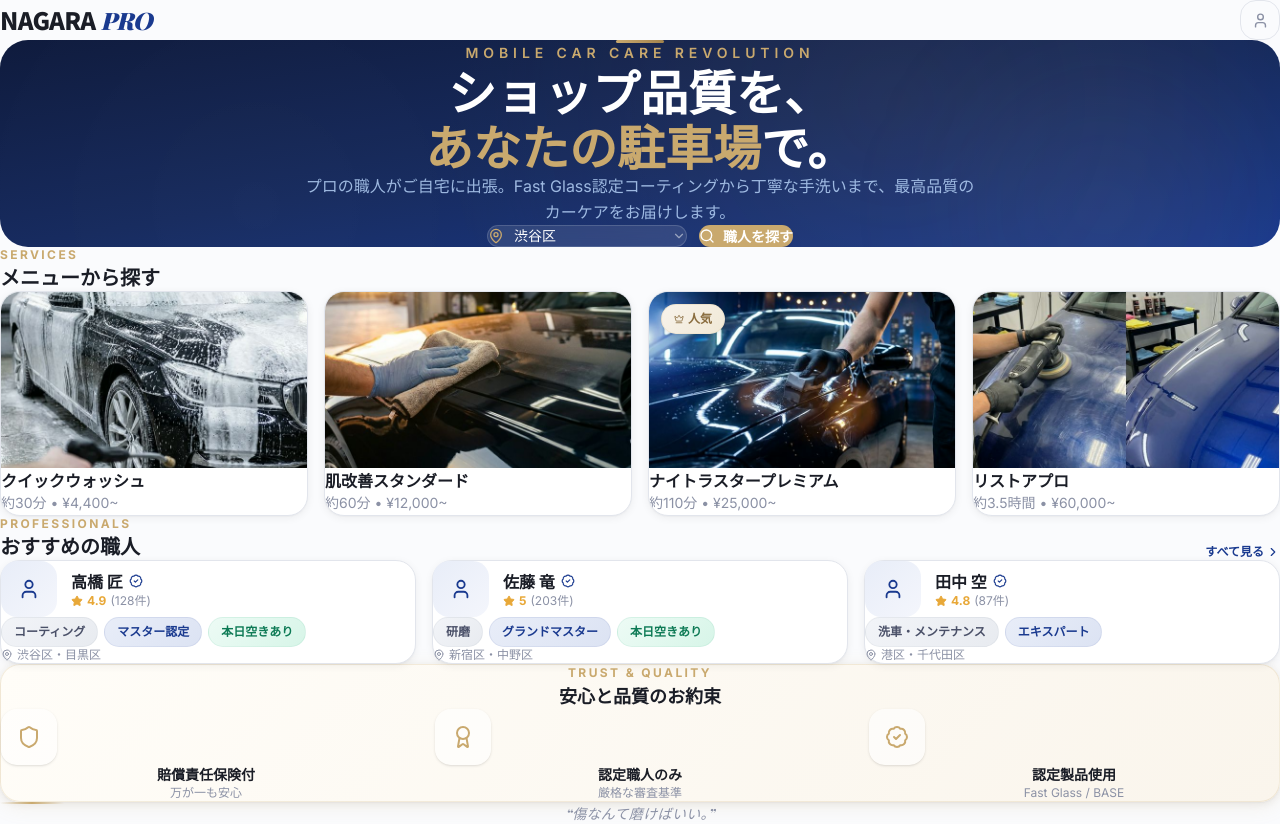
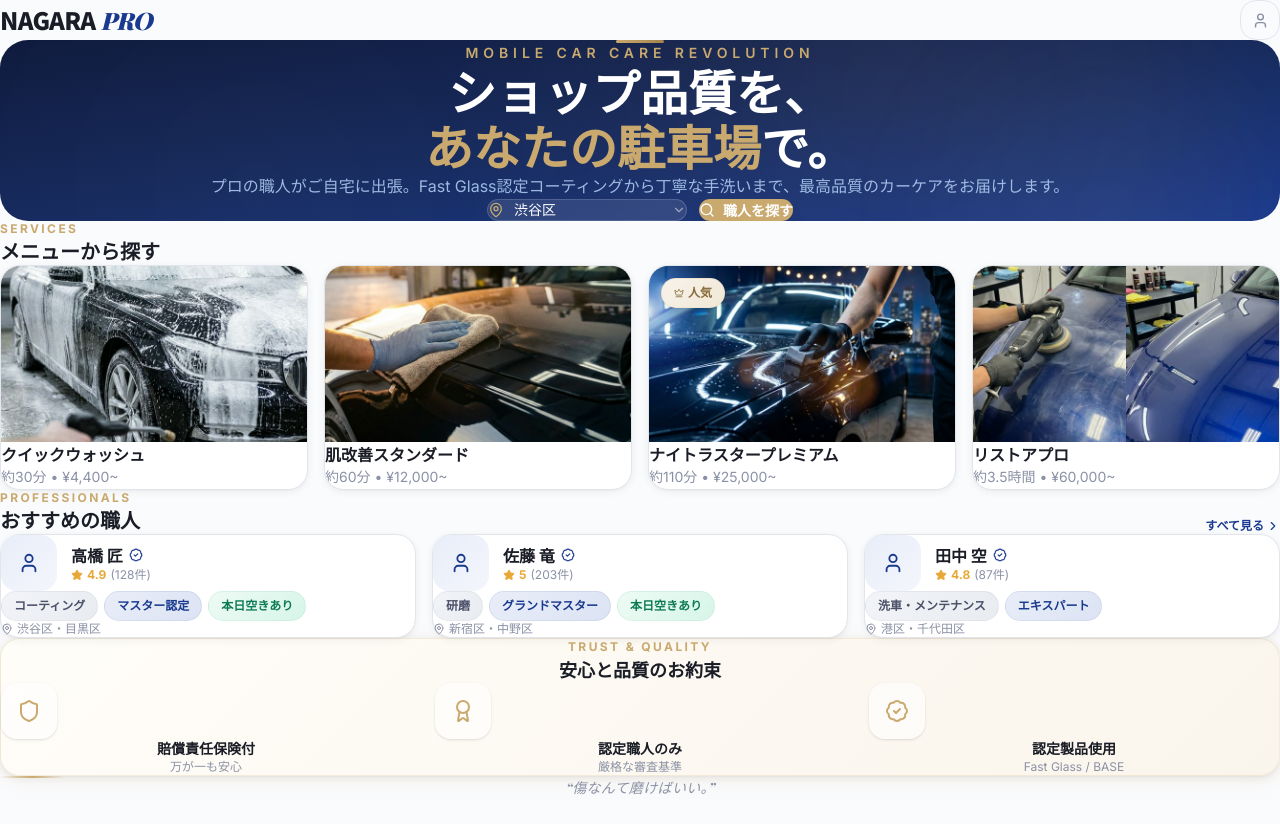
Before and after one commit to ryuji26/nagara-connect, a Next.js app: page / in a window 1280 px wide. After the commit the page ends 800 px from the top, so only its background shows below. Built offline with nearby package versions, Linux system fonts and the light colour scheme.

Commit message:
fix: max-width制限を全削除で画面いっぱい表示 + 説明文を一行に

```diff
--- a/src/app/page.tsx
+++ b/src/app/page.tsx
@@ -51,7 +51,7 @@ export default function NagaraProPage() {
       {view === 'home' && (
         <div className="animate-fade-in">
           {/* Header */}
-          <header className="px-6 md:px-12 lg:px-20 pt-5 pb-4 flex items-center justify-between max-w-[1600px] mx-auto">
+          <header className="px-6 md:px-12 lg:px-20 pt-5 pb-4 flex items-center justify-between ">
             <h1 className="font-heading text-xl md:text-2xl font-black tracking-tight">
               NAGARA <span className="text-primary font-display italic">PRO</span>
             </h1>
@@ -61,7 +61,7 @@ export default function NagaraProPage() {
           </header>
 
           {/* Hero */}
-          <section className="px-6 md:px-12 lg:px-20 py-6 md:py-12 max-w-[1600px] mx-auto">
+          <section className="px-6 md:px-12 lg:px-20 py-6 md:py-12 ">
             <div className="relative rounded-[28px] overflow-hidden">
               {/* Background layers */}
               <div className="absolute inset-0 bg-gradient-to-br from-[#0f1b3d] via-[#162a5e] to-[#1a3a8f]" />
@@ -76,7 +76,7 @@ export default function NagaraProPage() {
                   ショップ品質を、<br />
                   <span className="text-accent-gold">あなたの駐車場</span>で。
                 </h2>
-                <p className="text-sm md:text-base text-blue-200/80 max-w-2xl mx-auto leading-relaxed mb-8">
+                <p className="text-sm md:text-base text-blue-200/80 leading-relaxed mb-8">
                   プロの職人がご自宅に出張。Fast Glass認定コーティングから丁寧な手洗いまで、最高品質のカーケアをお届けします。
                 </p>
 
@@ -97,7 +97,7 @@ export default function NagaraProPage() {
           </section>
 
           {/* Service Categories */}
-          <section className="px-6 md:px-12 lg:px-20 pb-10 max-w-[1600px] mx-auto">
+          <section className="px-6 md:px-12 lg:px-20 pb-10 ">
             <div className="flex items-end justify-between mb-5">
               <div>
                 <p className="text-xs font-bold text-accent-gold tracking-[0.2em] uppercase mb-1">Services</p>
@@ -124,7 +124,7 @@ export default function NagaraProPage() {
           </section>
 
           {/* Featured Detailers */}
-          <section className="px-6 md:px-12 lg:px-20 pb-10 max-w-[1600px] mx-auto">
+          <section className="px-6 md:px-12 lg:px-20 pb-10 ">
             <div className="flex items-end justify-between mb-5">
               <div>
                 <p className="text-xs font-bold text-accent-gold tracking-[0.2em] uppercase mb-1">Professionals</p>
@@ -156,7 +156,7 @@ export default function NagaraProPage() {
           </section>
 
           {/* Trust badges */}
-          <section className="px-6 md:px-12 lg:px-20 pb-12 max-w-[1600px] mx-auto">
+          <section className="px-6 md:px-12 lg:px-20 pb-12 ">
             <div className="card-gold p-8 md:p-10">
               <div className="text-center mb-6">
                 <p className="text-xs font-bold text-accent-gold tracking-[0.2em] uppercase mb-1">Trust & Quality</p>
@@ -190,7 +190,7 @@ export default function NagaraProPage() {
       {/* ═══ LIST ═══ */}
       {view === 'list' && (
         <div className="animate-fade-in">
-          <header className="px-6 md:px-12 lg:px-20 pt-5 pb-4 flex items-center gap-3 max-w-[1600px] mx-auto">
+          <header className="px-6 md:px-12 lg:px-20 pt-5 pb-4 flex items-center gap-3 ">
             <button className="w-10 h-10 rounded-2xl border border-border flex items-center justify-center shrink-0 hover:bg-bg-secondary transition-all" onClick={() => setView('home')}><ArrowLeft size={17} className="text-text-secondary" /></button>
             <div className="flex-1">
               <h1 className="font-heading text-base md:text-lg font-bold">{searchArea}の職人</h1>
@@ -198,7 +198,7 @@ export default function NagaraProPage() {
             </div>
           </header>
 
-          <div className="px-6 md:px-12 lg:px-20 pb-3 max-w-[1600px] mx-auto">
+          <div className="px-6 md:px-12 lg:px-20 pb-3 ">
             <div className="flex gap-2 overflow-x-auto pb-1 hide-scrollbar">
               {['おすすめ順', '評価順', '口コミ数順', '本日空きあり'].map((f, i) => (
                 <button key={f} className={`text-xs px-5 py-2.5 rounded-full whitespace-nowrap transition-all border font-semibold ${i === 0 ? 'btn-primary !rounded-full' : 'bg-white text-text-secondary border-border hover:border-primary/30'}`}>{f}</button>
@@ -206,7 +206,7 @@ export default function NagaraProPage() {
             </div>
           </div>
 
-          <div className="px-6 md:px-12 lg:px-20 pb-10 max-w-[1600px] mx-auto space-y-4">
+          <div className="px-6 md:px-12 lg:px-20 pb-10  space-y-4">
             {detailersList.map((d, idx) => (
               <button key={d.id} className="w-full text-left card p-6 md:p-8 group animate-fade-in-up" style={{ animationDelay: `${idx * 80}ms` }} onClick={() => { setSelectedDetailer(d); setView('profile'); }}>
                 <div className="flex gap-5">
@@ -242,13 +242,13 @@ export default function NagaraProPage() {
       {/* ═══ PROFILE ═══ */}
       {view === 'profile' && (
         <div className="animate-fade-in">
-          <header className="px-6 md:px-12 lg:px-20 pt-5 pb-4 flex items-center gap-3 max-w-[1600px] mx-auto">
+          <header className="px-6 md:px-12 lg:px-20 pt-5 pb-4 flex items-center gap-3 ">
             <button className="w-10 h-10 rounded-2xl border border-border flex items-center justify-center shrink-0 hover:bg-bg-secondary transition-all" onClick={() => setView('list')}><ArrowLeft size={17} className="text-text-secondary" /></button>
             <h1 className="font-heading text-base md:text-lg font-bold flex-1">職人プロフィール</h1>
             <button className="p-2" onClick={() => toggleLike(selectedDetailer.id)}><Heart size={20} className={likedIds.includes(selectedDetailer.id) ? 'text-nagara-red fill-nagara-red' : 'text-text-muted'} /></button>
           </header>
 
-          <div className="max-w-[1600px] mx-auto">
+          <div>
             <div className="px-6 md:px-12 pb-6">
               <div className="card p-7 md:p-10">
                 <div className="flex flex-col sm:flex-row items-center sm:items-start gap-5 md:gap-7">
@@ -335,13 +335,13 @@ export default function NagaraProPage() {
       {/* ═══ BOOKING ═══ */}
       {view === 'booking' && (
         <div className="animate-fade-in">
-          <header className="px-6 md:px-12 lg:px-20 pt-5 pb-4 flex items-center gap-3 max-w-[1600px] mx-auto">
+          <header className="px-6 md:px-12 lg:px-20 pt-5 pb-4 flex items-center gap-3 ">
             <button className="w-10 h-10 rounded-2xl border border-border flex items-center justify-center shrink-0 hover:bg-bg-secondary transition-all" onClick={() => setView('profile')}><ArrowLeft size={17} className="text-text-secondary" /></button>
             <h1 className="font-heading text-base md:text-lg font-bold flex-1">予約</h1>
           </header>
 
           {!bookingComplete ? (
-            <div className="max-w-[1600px] mx-auto">
+            <div>
               <div className="px-6 md:px-12 pb-5">
                 <div className="card p-6 md:p-7">
                   <div className="flex items-center gap-3.5 mb-3.5">
@@ -398,7 +398,7 @@ export default function NagaraProPage() {
               </div>
             </div>
           ) : (
-            <div className="max-w-[1600px] mx-auto px-6 md:px-12 py-16 text-center animate-fade-in-up">
+            <div className="px-6 md:px-12 py-16 text-center animate-fade-in-up">
               <div className="w-20 h-20 md:w-24 md:h-24 rounded-full bg-gradient-to-br from-success-light to-emerald-50 border-2 border-success/20 flex items-center justify-center mx-auto mb-6 shadow-lg">
                 <Check size={36} className="text-success md:!w-12 md:!h-12" />
               </div>
```
